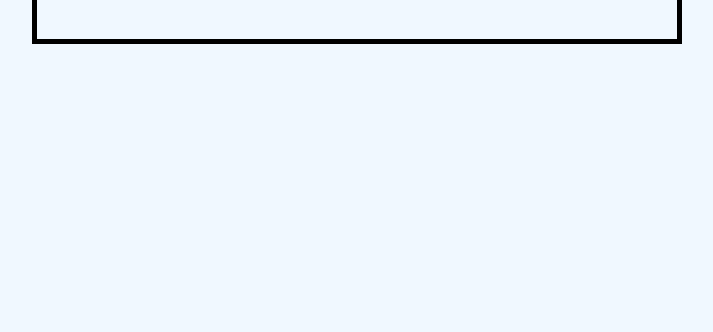
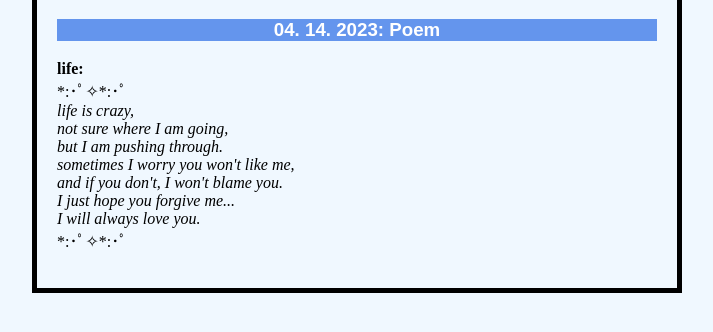
Before and after one commit to myanramsey/natsumis_corner, a plain HTML site: page journal.html in a window 1280 px wide. Shown: the part 66-398 px from the top of the page, without its empty margins (283-996 px from the left). Drawn offline with Linux system fonts and the light colour scheme.

Commit message:
added to entry to journal

```diff
--- a/journal.html
+++ b/journal.html
@@ -14,3 +14,18 @@
   <link href="neocities-natsumilol/styles/style.css" rel="stylecheet" />
 
   <h1> Journal</h1>
+
+  <h3>04. 14. 2023: Poem </h3>
+  <p><strong>life:</strong><br>
+    *:･ﾟ✧*:･ﾟ<br>
+    <em>
+    life is crazy,<br>
+    not sure where I am going,<br>
+    but I am pushing through.<br>
+    sometimes I worry you won't like me,<br>
+    and if you don't, I won't blame you.<br>
+    I just hope you forgive me...<br>
+    I will always love you.<br>
+  </em>
+    *:･ﾟ✧*:･ﾟ
+  </p>
```
